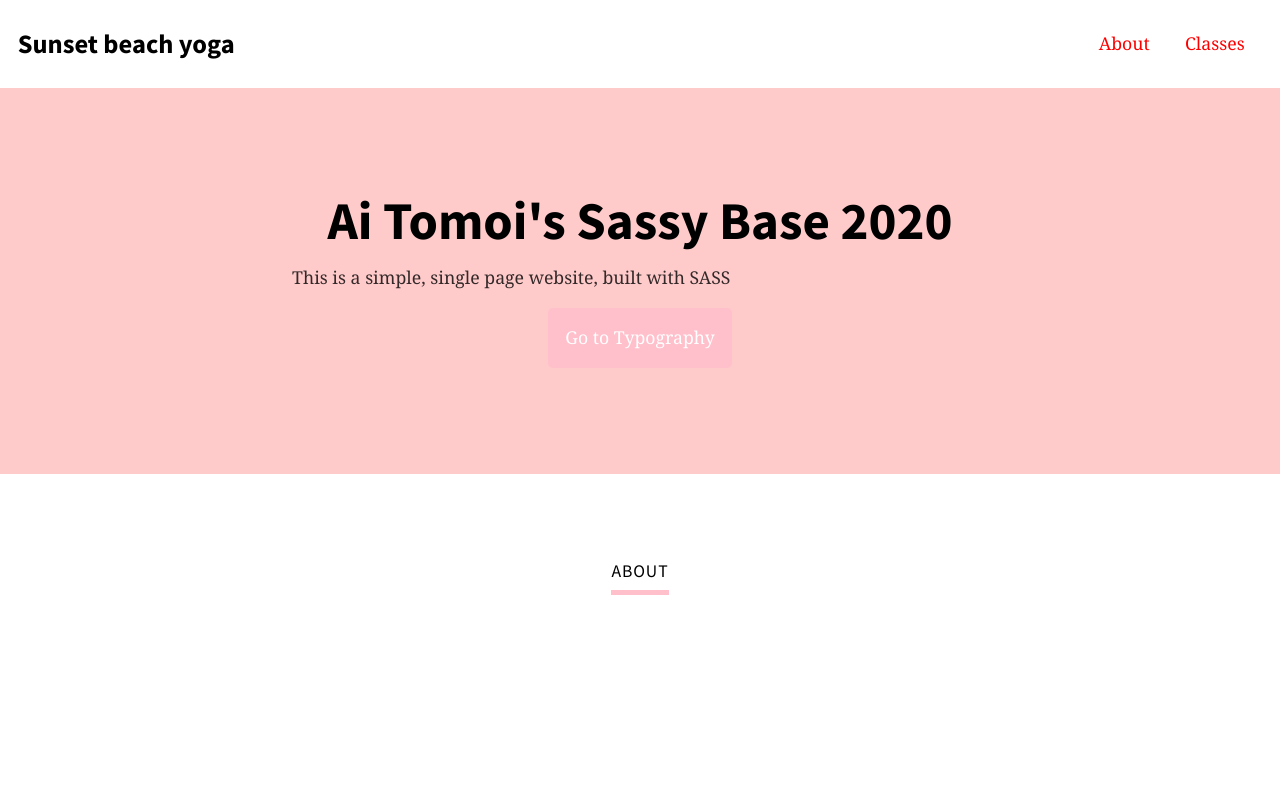
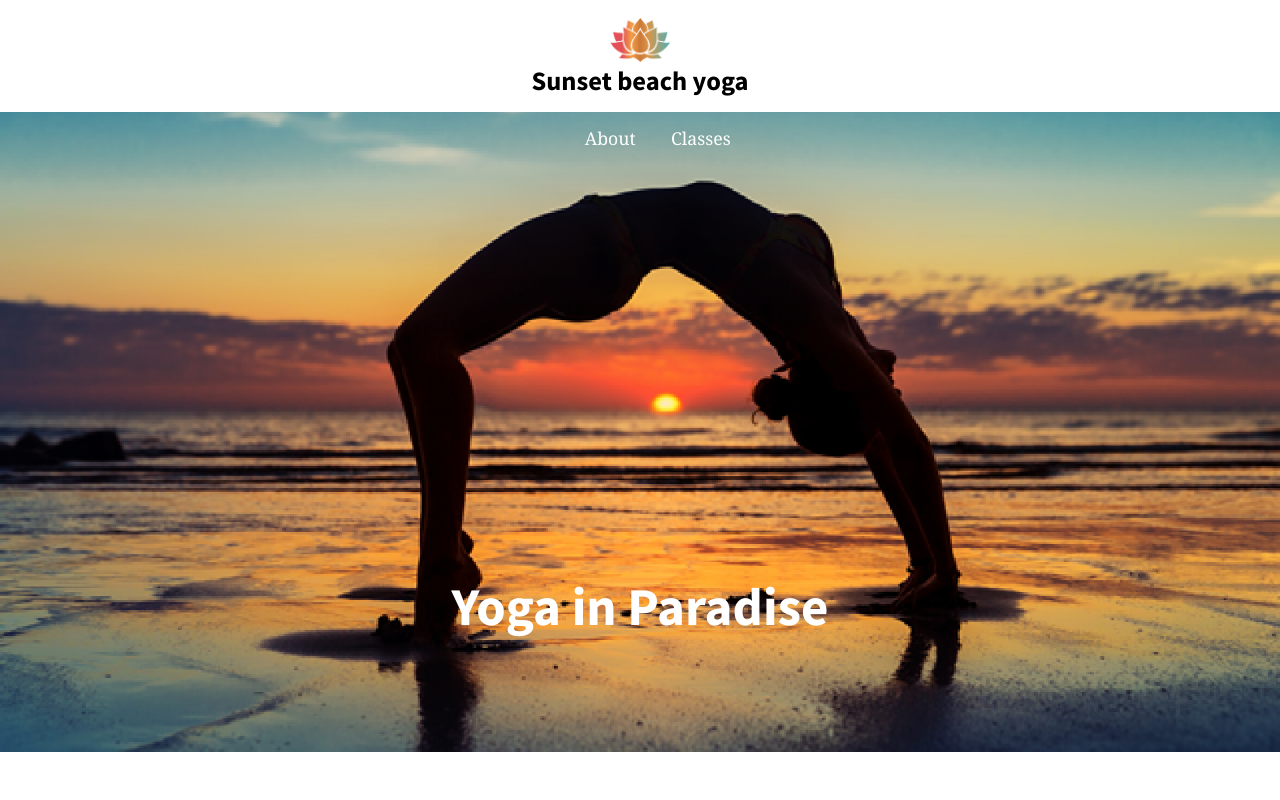
Before and after one commit to AiTomoi/sunsetbeachyoga, a plain HTML site: page index.html in a window 1280 px wide. Shown: the top 800 px of the page. Drawn offline with Linux system fonts and the light colour scheme.

Commit message:
sunsetbeach

```diff
--- a/css/style.css
+++ b/css/style.css
@@ -237,13 +237,16 @@ body {
 .site-header {
   background: 　 #9e0000;
   padding: 1em;
-  display: flex;
-  justify-content: space-between;
-  align-items: center;
+  text-align: center ;
+
 }
 .site-header a {
   color: white;
   text-decoration: none;
+}
+
+.site-header img {
+  max-width: 60px;
 }
 .site-header h1 {
   font-size: 1.5em;
@@ -262,17 +265,26 @@ body {
 }
 
 /* SITE-NAV */
+
+.site-nav {
+  position: absolute;
+  width: 100%;
+  padding-top: 1em;
+}
+
 .site-nav ul {
   margin: 0;
   padding: 0;
   list-style: none;
   display: flex;
+  justify-content: center;
 }
 .site-nav a {
-  color: red;
+  color: white;
   display: inline-block;
   padding: 1em;
   line-height: 1;
+
 }
 
 section {
@@ -281,12 +293,20 @@ section {
 
 /* HERO SECTION */
 .hero {
-  background-color: #ffcaca;
+  background-color: black;
+  background-image: url(../img/sunsetbackground.png);
+  background-size: cover;
+  background-position: center bottom;
   text-align: center;
   padding: 6em 0;
+  min-height: 80vh;
+  display: flex;
+  justify-content: center;
+  align-items: flex-end;
 }
 .hero h1 {
   margin-bottom: 0.25em;
+  color: #fff;
 }
 .hero p {
   margin-bottom: 1em auto;
--- a/index.html
+++ b/index.html
@@ -16,6 +16,7 @@
 
     <header class="site-header">
         <div class="site-id">
+            <img src="img/lotuslogo.png" alt="sunset beach yoga logo">
             <h1>Sunset beach yoga</h1>
 
         </div>
@@ -31,9 +32,8 @@
 
         <section class="hero">
             <div class="container">
-            <h1>Ai Tomoi's Sassy Base 2020</h1>
-            <p>This is a simple, single page website, built with SASS</p>
-            <a href="#typography" class="button">Go to Typography</a>
+                <h1>Yoga in Paradise</h1>
+
             </div>
         </section>
 
```
Also changed, not shown: img/lotuslogo.png (added), img/sunsetbackground.png (added), 2 other files.
